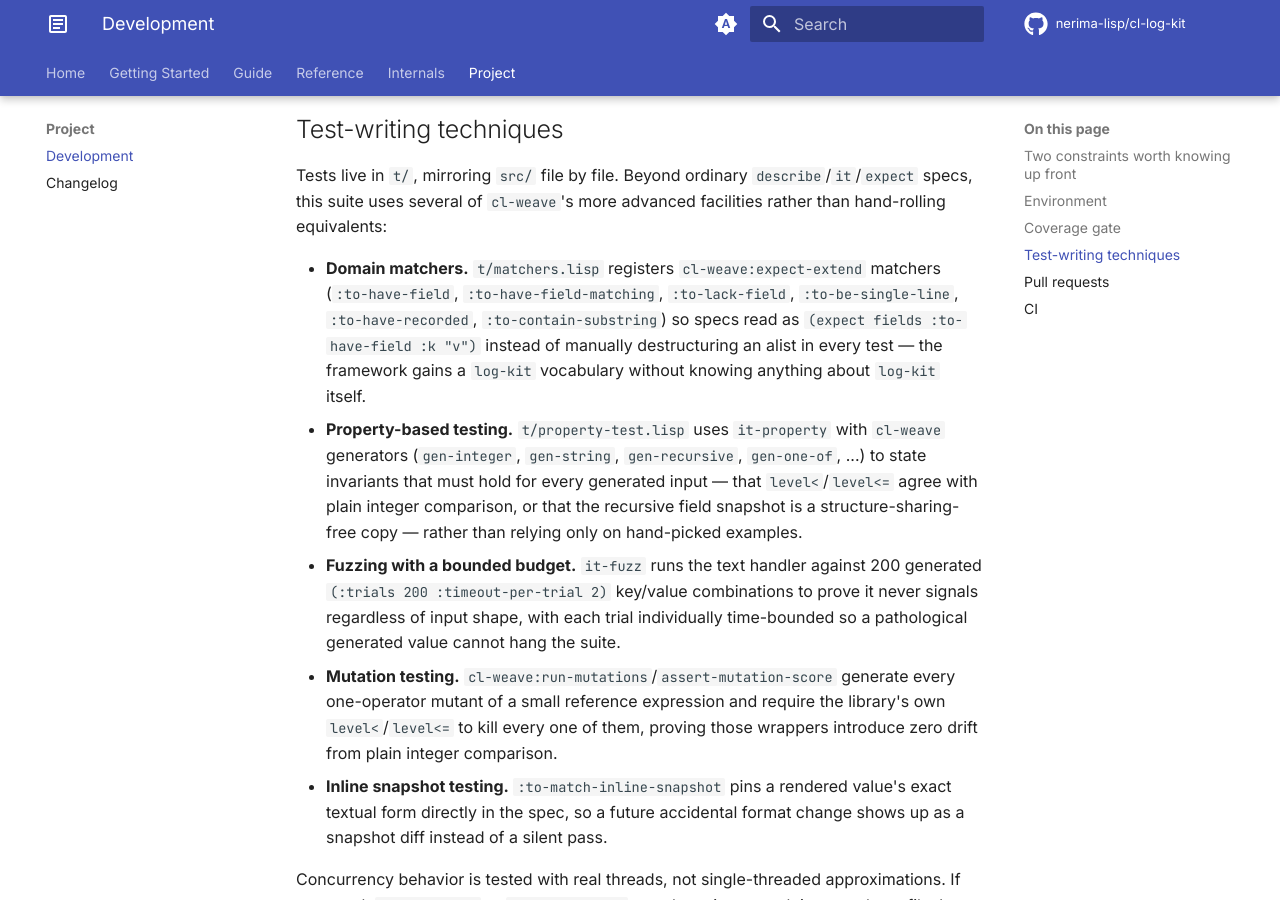
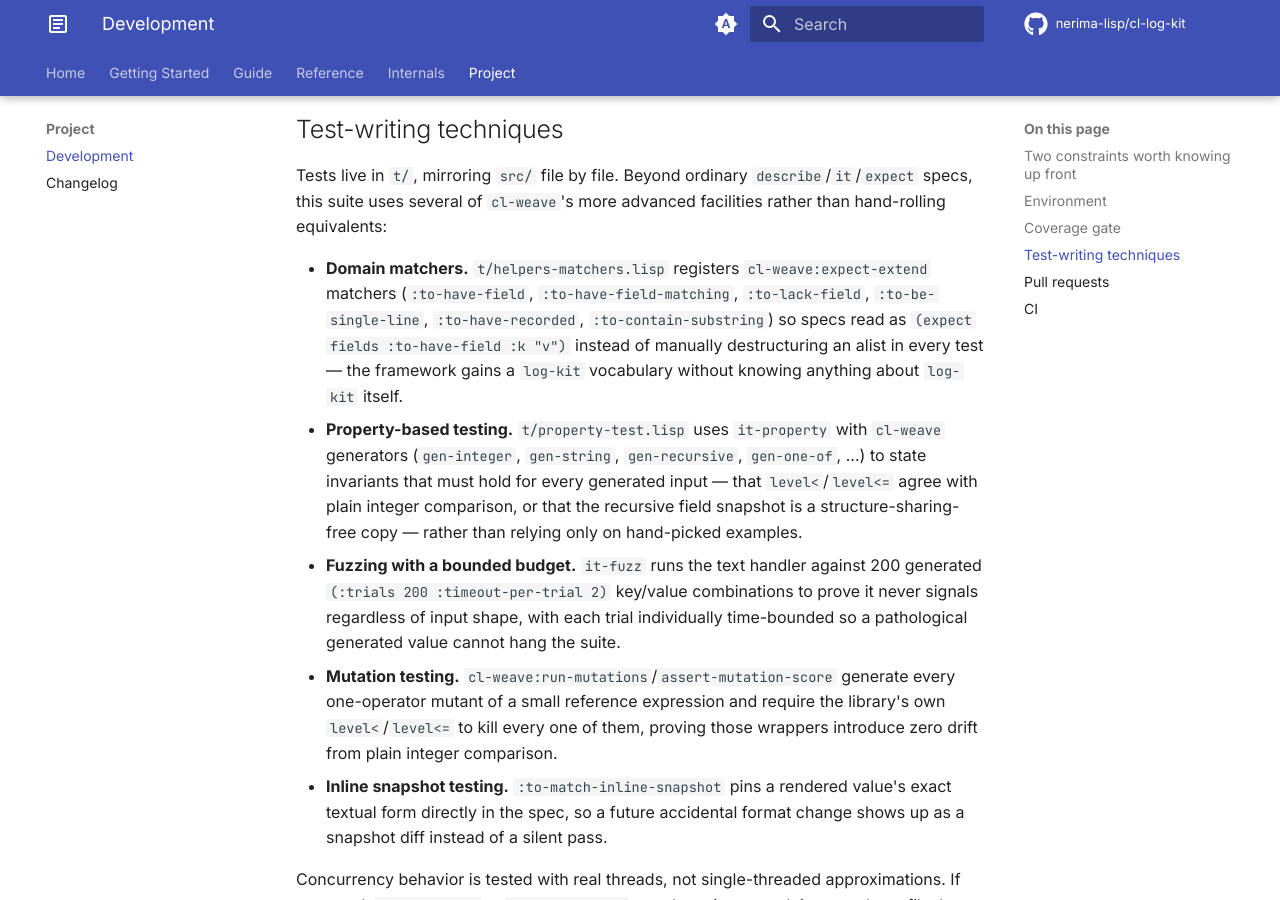
Before and after one commit to nerima-lisp/cl-log-kit, an MkDocs documentation site: the page built from docs/src/development.md, in a window 1280 px wide and 900 px high, scrolled down 1832 px. Built offline with MkDocs 1.6.1 and Material for MkDocs 9.7.7, drawn with Linux system fonts in a browser that asks for light colours; comment, search, counter and statistics services are not loaded.

Commit message:
test: name the shared t/ fixtures with the helpers- prefix
CODING_STANDARD.md reserves `<source>-test.lisp` for files that hold tests
and `helpers-<concern>.lisp` for the fixtures and assertion vocabulary they
build on. `support.lisp` and `matchers.lisp` were neither shape, so nothing
in the name said whether they were specs for a `src/support.lisp` that does
not exist, or shared scaffolding. They are scaffolding: one defines the
counting-handler and logger fixtures, the other registers cl-weave matchers.

The names now say so, and `check-coding.sh` stops reporting them as test
files that fail the naming rule. Contents are unchanged apart from the
header comment; the .asd component order is preserved so the :serial t load
order still puts the fixtures ahead of every spec that uses them.

```diff
--- a/docs/src/development.md
+++ b/docs/src/development.md
@@ -86,7 +86,7 @@ Tests live in `t/`, mirroring `src/` file by file. Beyond ordinary
 `describe`/`it`/`expect` specs, this suite uses several of `cl-weave`'s more
 advanced facilities rather than hand-rolling equivalents:
 
-- **Domain matchers.** `t/matchers.lisp` registers `cl-weave:expect-extend`
+- **Domain matchers.** `t/helpers-matchers.lisp` registers `cl-weave:expect-extend`
   matchers (`:to-have-field`, `:to-have-field-matching`, `:to-lack-field`,
   `:to-be-single-line`, `:to-have-recorded`, `:to-contain-substring`) so
   specs read as `(expect fields :to-have-field :k "v")` instead of manually
```
Also changed, not shown: 5 other files.
